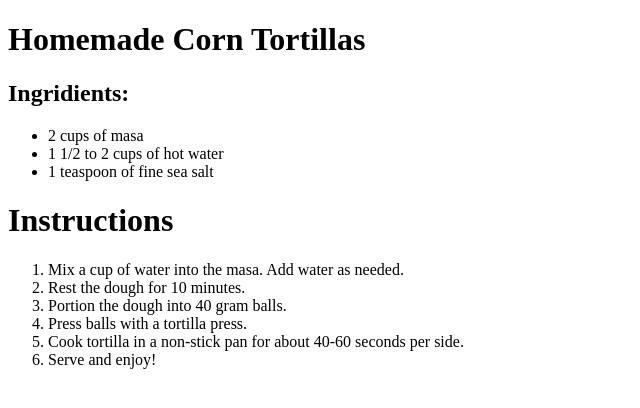
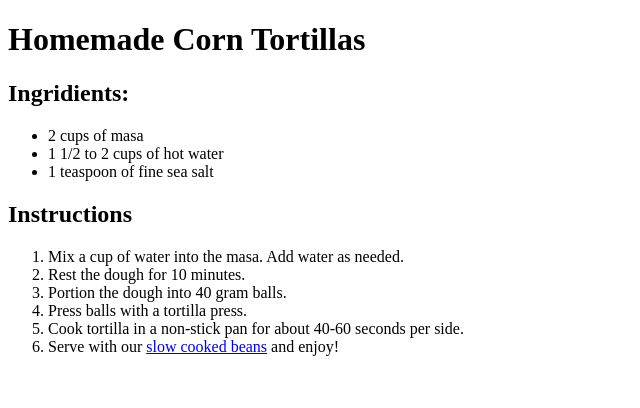
Before and after one commit to PacoX602X/odin-recipes, a plain HTML site: page corn-tortilla.html in a window 1280 px wide. Shown: the whole page, without its empty margins (0-640 px from the left). Drawn offline with Linux system fonts and the light colour scheme.

Commit message:
hyper-linked the recipes to each other.

```diff
--- a/corn-tortilla.html
+++ b/corn-tortilla.html
@@ -14,14 +14,14 @@
         <li>1 1/2 to 2 cups of hot water</li>
         <li>1 teaspoon of fine sea salt</li>
     </ul>
-    <h1>Instructions</h1>
+    <h2>Instructions</h2>
     <ol>
         <li>Mix a cup of water into the masa. Add water as needed.</li>
         <li>Rest the dough for 10 minutes.</li>
         <li>Portion the dough into 40 gram balls.</li>
         <li>Press balls with a tortilla press.</li>
         <li>Cook tortilla in a non-stick pan for about 40-60 seconds per side.</li>
-        <li>Serve and enjoy!</li>
+        <li>Serve with our <a href="slow-cooked-beans.html">slow cooked beans</a> and enjoy!</li>
     </ol>
 
 </body>
```
Also changed, not shown: index.html (+1 -0 lines), slow-cooked-beans.html (+1 -1 lines).
